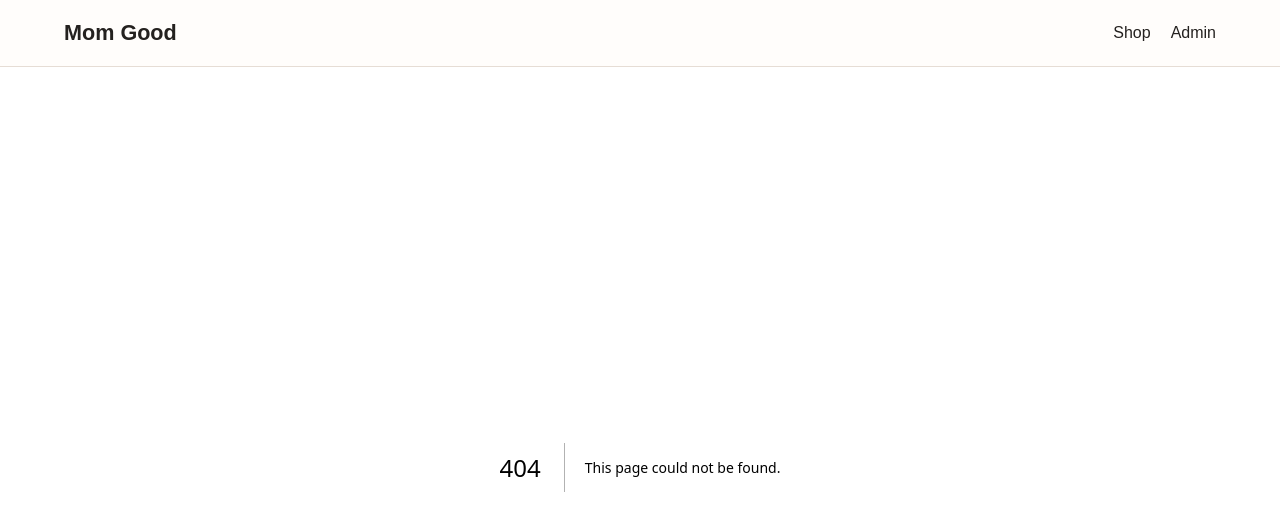
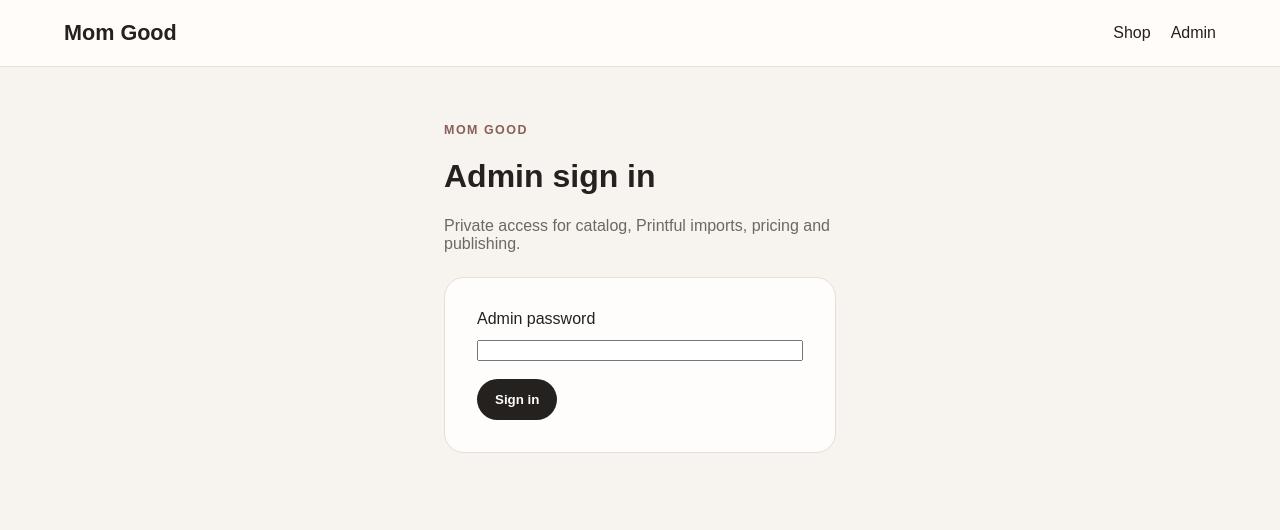
Before and after one commit to LevelUpSkillz/mom-good, a Next.js app: page /admin/login in a window 1280 px wide. Before the commit this address had no page. Shown: the top 530 px of the page. Built offline with nearby package versions, Linux system fonts and the light colour scheme.

Commit message:
Add admin login page

```diff
--- /dev/null
+++ b/app/admin/login/page.tsx
@@ -0,0 +1,14 @@
+export default function AdminLoginPage() {
+  return (
+    <main className="wrap" style={{ maxWidth: 520 }}>
+      <div className="eyebrow">Mom Good</div>
+      <h1>Admin sign in</h1>
+      <p className="muted">Private access for catalog, Printful imports, pricing and publishing.</p>
+      <form action="/api/admin/login" method="post" className="panel" style={{ marginTop: 24 }}>
+        <label htmlFor="password">Admin password</label>
+        <input id="password" name="password" type="password" required autoComplete="current-password" style={{ width: "100%", margin: "12px 0 18px" }} />
+        <button className="button" type="submit">Sign in</button>
+      </form>
+    </main>
+  );
+}
```
